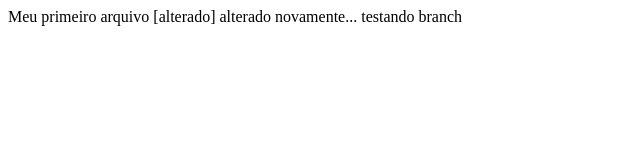
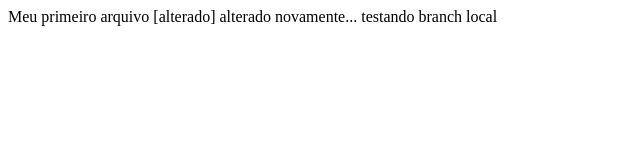
Before and after one commit to alexfabiany/estudo-git, a plain HTML site: page index.html in a window 1280 px wide. Shown: the full height of the page, 0-640 px from the left. Drawn offline with Linux system fonts and the light colour scheme.

Commit message:
commitei na branch local, vai pro github

```diff
--- a/index.html
+++ b/index.html
@@ -2,6 +2,6 @@
 <body>
   Meu primeiro arquivo [alterado]
   alterado novamente...
-  testando branch
+  testando branch local
 </body>
 </html>
```
